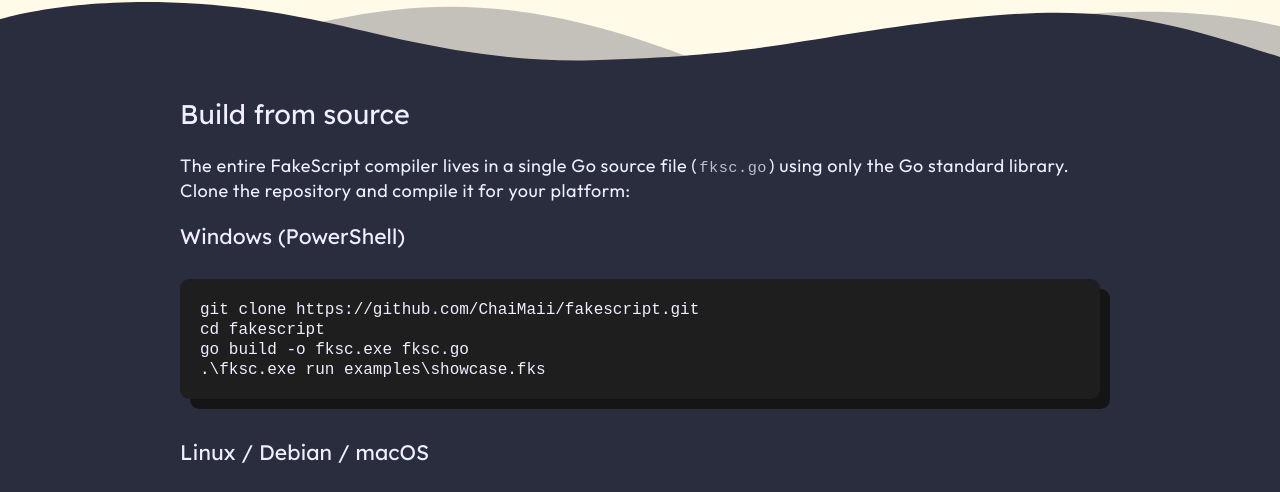
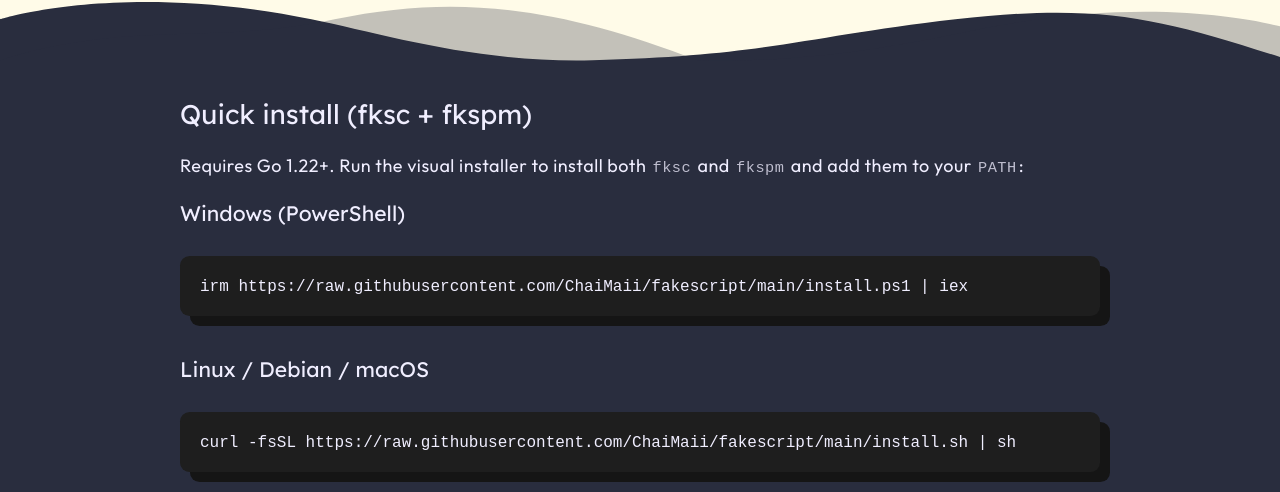
Before and after one commit to ChaiMaii/fakescript-website, a plain HTML site: page install/index.html in a window 1280 px wide. Shown: the part 292-784 px from the top of the page. Drawn offline with Linux system fonts and the light colour scheme.

Commit message:
Add curl and irm|iex quick install commands to install page

```diff
--- a/install/index.html
+++ b/install/index.html
@@ -48,6 +48,17 @@
   </div>
 
   <main class="page content">
+    <h2>Quick install (fksc + fkspm)</h2>
+    <p>
+      Requires Go 1.22+. Run the visual installer to install both <code>fksc</code> and <code>fkspm</code> and add them to your <code>PATH</code>:
+    </p>
+
+    <h3>Windows (PowerShell)</h3>
+    <pre><code>irm https://raw.githubusercontent.com/ChaiMaii/fakescript/main/install.ps1 | iex</code></pre>
+
+    <h3>Linux / Debian / macOS</h3>
+    <pre><code>curl -fsSL https://raw.githubusercontent.com/ChaiMaii/fakescript/main/install.sh | sh</code></pre>
+
     <h2>Build from source</h2>
     <p>
       The entire FakeScript compiler lives in a single Go source file (<code>fksc.go</code>) using only the Go standard library.
```
